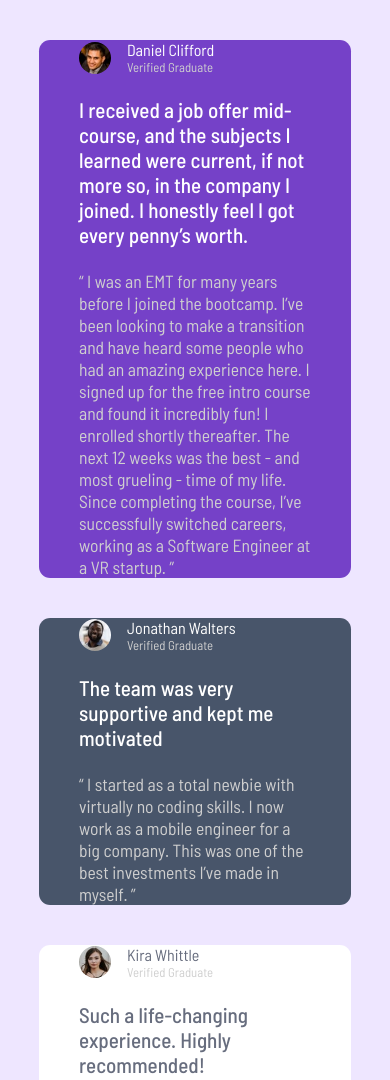
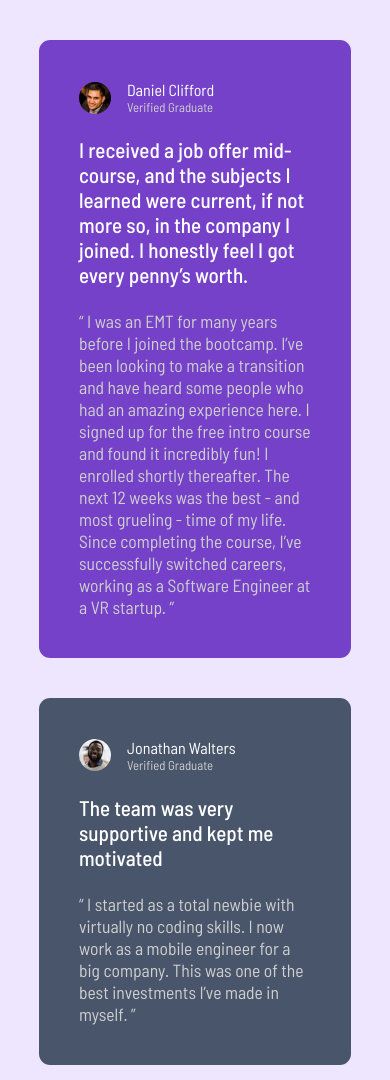
Before and after one commit to Knoweater/FM_7.io, a plain HTML site: page index.html in a window 390 px wide. Shown: the top 1080 px of the page. Drawn offline with Linux system fonts and the light colour scheme.

Commit message:
Seventh Work

```diff
--- a/style.css
+++ b/style.css
@@ -117,4 +117,9 @@ img {
         display: block;
         width: 80%;
     }
+
+    .box-inside {
+        padding-top: 2.5rem;
+        padding-bottom: 2.5em;
+    }
 }
```
